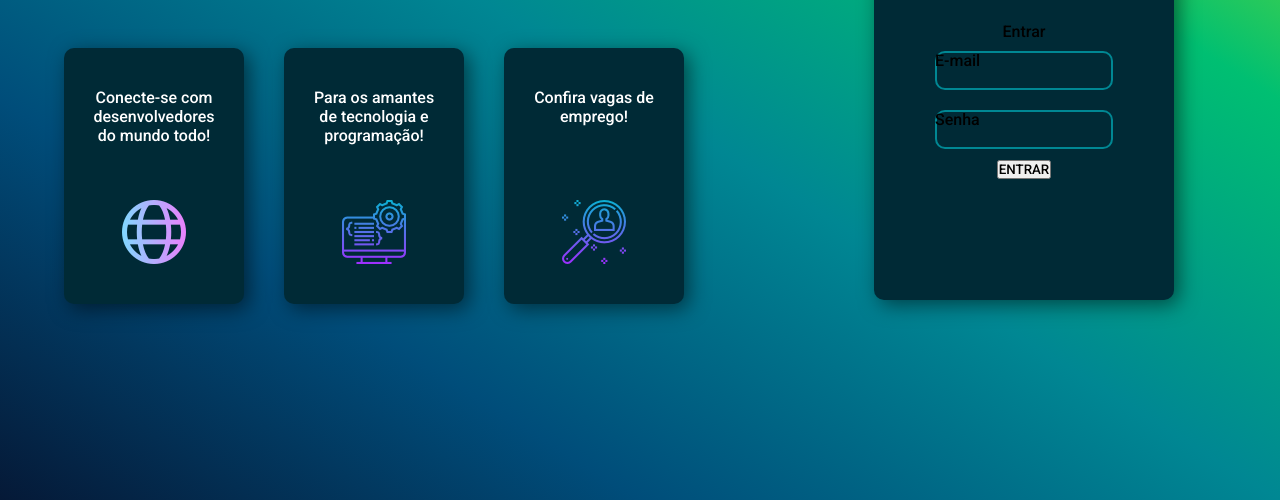
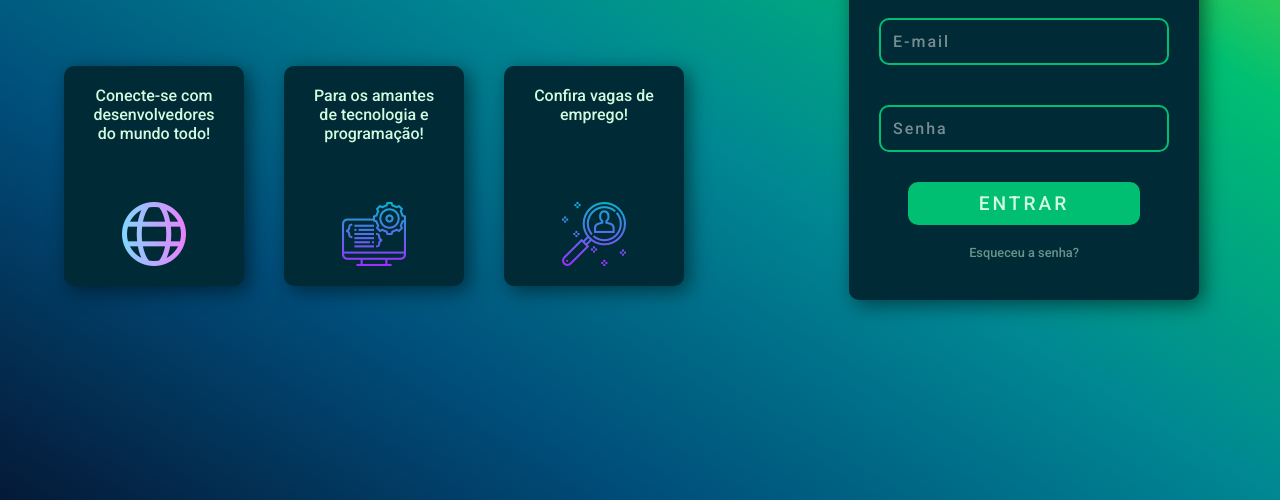
Before and after one commit to Alison-Rodrigues/tela-login-facetech, a plain HTML site: page index.html in a window 1280 px wide. Shown: the part 300-800 px from the top of the page. Drawn offline with Linux system fonts and the light colour scheme.

Commit message:
formulário

```diff
--- a/index.html
+++ b/index.html
@@ -8,7 +8,6 @@
     <link rel="stylesheet" href="style.css" type="text/css" media="screen">
 </head>
 <body>
-    <main class="container">
 
         <section class="content">
             <h1 class="title">facetech</h1>
@@ -28,26 +27,16 @@
             </div><!--card-container-->
 
         </section><!--content-->
-        <section class="form-login">
-            <form action="" class="form">
-                <span>Entrar</span>
-                <div class="input-user">
-                    <input type="email" name="email" id="email" class="input email" placeholder=" ">
-                    <label for="email" class="label-input">E-mail</label>
-                </div><!--input-user-->
-                <div class="input-user">
-                    <input type="password" name="password" id="password" class="input password" placeholder=" ">
-                    <label for="password" class="label-input">Senha</label>
-                </div><!--input-user-->
-                <div class="button">
-                    <input type="submit" value="ENTRAR">
-                </div><!--button-->
 
-            </form><!--form-->
-        </section><!--form-login-->
-
-    </main>
-
+        <section class="form-container">
+            <form action="" class="form-user">
+                <span class="title-form">Login</span>
+                <input type="email" name="email" id="email" class="input-user email" placeholder="E-mail"/>
+                <input type="password" name="password" id="password" class="input-user password" placeholder="Senha"/>
+                <input type="submit" value="Entrar" class="button"/>
+                <a href="#"><span>Esqueceu a senha?</span></a>
+            </form><!--form-user-->
+        </section><!--form-container-->
 
 </body>
 </html>
--- a/style.css
+++ b/style.css
@@ -9,14 +9,11 @@
 body {
     background-image: linear-gradient(to right top, #051937, #004d7a, #008793, #00bf72, #a8eb12);
     background-repeat: space;
-}
-.container {
     display: flex;
-    width: 100%;
-    height: 100vh;
     justify-content: center;
     align-items: center;
 }
+
 .content {
     display: flex;
     width: 60%;
@@ -50,7 +47,7 @@ body {
     flex-wrap: wrap;
 }
 .card-container .card {
-    height: 80%;
+    height: 220px;
     width: 180px;
     background-color: #002A36;
     box-shadow: 5px 5px 20px rgba(0, 0, 0, 0.5);
@@ -58,12 +55,12 @@ body {
     flex-direction: column;
     justify-content: space-between;
     align-items: center;
-    padding: 40px 25px;
+    padding: 20px;
     border-radius: 10px;
-    color: #FFFFFF;
+    color: #D2FADF;
     font-weight: 500;
     text-align: center;
-    font-size: 1em;
+    font-size: 1rem;
     margin: 20px;
 }
 .card-container .card:first-child {
@@ -72,41 +69,83 @@ body {
 .card-container .card img {
     width: clamp(40px, 60%, 64px);
 }
-.form-login {
-    width: 40%;
-    height: 100vh;
+.form-container {
     display: flex;
     justify-content: center;
     align-items: center;
+    flex-direction: column;
+    width: 40%;
+    height: 100vh;
+}
+.form-container .form-user {
     position: relative;
-    flex-direction: column;
-}
-.form-login .form {
-    background-color: #002A36;
-    width: 300px;
-    height: 400px;
     display: flex;
     flex-direction: column;
     justify-content: center;
     align-items: center;
+    width: 350px;
+    height: 400px;
+    background-color: #002A36;
     border-radius: 10px;
     box-shadow: 5px 5px 20px rgba(0, 0, 0, 0.5);
+    padding: 20px 30px;
 }
-.form-login .form .input-user {
+.form-container .form-user .title-form {
+    color: #D2FADF;
+    font-size: 2rem;
+    margin-bottom: 20px;
+    text-transform: uppercase;
+    letter-spacing: 3px;
+}
+.form-container .form-user .input-user {
+    width: 100%;
+    padding: 12px;
+    border-bottom: 10px;
+    margin: 20px 0;
+    background: none;
+    border: solid 2px #00bf72;
+    border-radius: 10px;
+    font-size: 1rem;
+    outline: 0;
+    color: #00bf72;
+    letter-spacing: 2px;
+}
+.form-container .form-user .input-user::placeholder {
+    color: #EEEEEE;
+    opacity: 0.5;
+    letter-spacing: 2px;
+}
+.form-container .form-user .input-user:focus,
+.form-container .form-user .input-user:not(:placeholder-shown) {
+    background-color: #021F28;
+}
+.form-container .form-user input[type="submit"] {
+    border: none;
+    cursor: pointer;
+    width: 80%;
+    padding: 10px 20px;
     margin: 10px 0;
-    position: relative;
+    border-radius: 10px;
+    background-color: #00bf72;
+    font-size: 1.2rem;
+    color: #D2FADF;
+    letter-spacing: 3px;
+    text-transform: uppercase;
+    transition: .2s;
 }
-.form-login .form .input-user .input {
-    padding: 10px;
-    border-radius: 10px;
-    background: none;
-    outline: none;
-    border: solid 2px #008793;
-    position: relative;
+.form-container .form-user input[type="submit"]:hover {
+    box-shadow: 5px 5px 10px rgba(0, 0, 0, 0.5);
+    background-color: #00A965;
 }
-.form-login .form .input-user .label-input {
-    position: absolute;
-    top: 0;
-    left: 0;
-    pointer-events: none;
+.form-container .form-user a {
+    text-decoration: none;
+    color: #D2FADF;
+    font-size: 0.8rem;
+    margin-top: 10px;
+    opacity: 0.5;
+    transition: .2s;
 }
+.form-container .form-user a:hover {
+    text-decoration: underline;
+    opacity: 1;
+}
```
